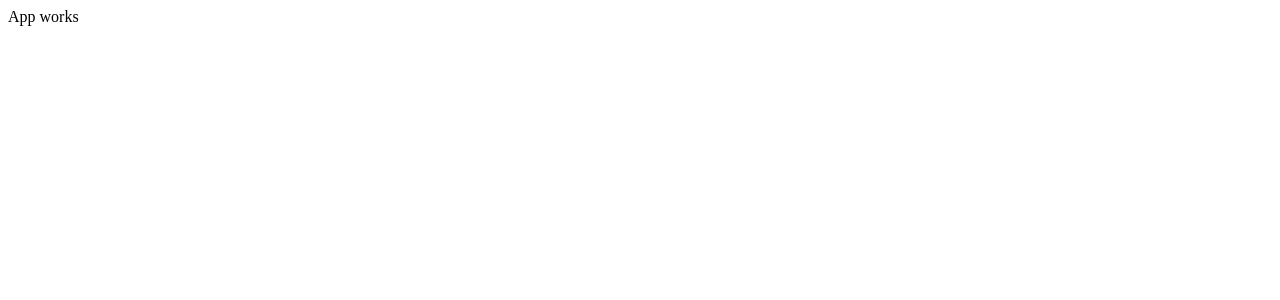
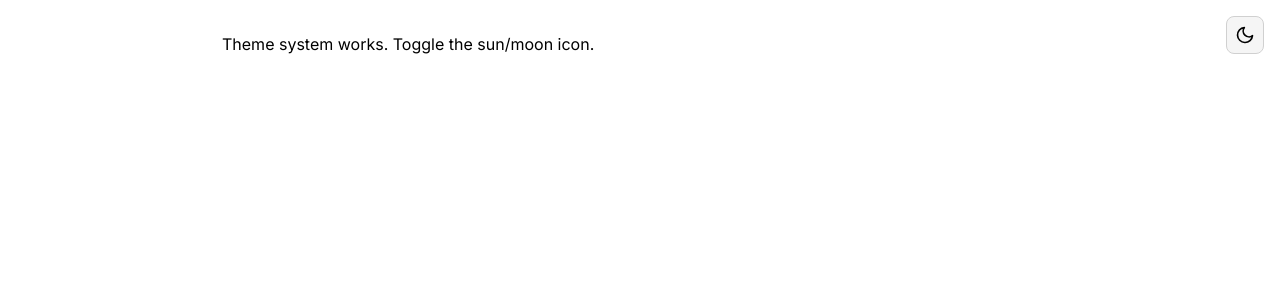
Before and after one commit to Xaraphimm/hydr-pnu-exam, a React (Vite) app: page / in a window 1280 px wide. Shown: the top 300 px of the page. Built offline with nearby package versions, Linux system fonts and the light colour scheme.

Commit message:
feat: add dark/light theme system with toggle and CSS custom properties
Co-Authored-By: Claude Opus 4.6 (1M context) <noreply@anthropic.com>

```diff
--- a/src/App.jsx
+++ b/src/App.jsx
@@ -1,3 +1,16 @@
+import { ThemeProvider } from './ThemeContext.jsx'
+import ThemeToggle from './components/ThemeToggle.jsx'
+import './styles/reset.css'
+import './styles/theme.css'
+import './styles/global.css'
+
 export default function App() {
-  return <div>App works</div>
+  return (
+    <ThemeProvider>
+      <ThemeToggle />
+      <div className="container">
+        <p>Theme system works. Toggle the sun/moon icon.</p>
+      </div>
+    </ThemeProvider>
+  )
 }
--- /dev/null
+++ b/src/ThemeContext.jsx
@@ -0,0 +1,28 @@
+import { createContext, useContext, useState, useEffect } from 'react'
+
+const ThemeContext = createContext()
+
+export function ThemeProvider({ children }) {
+  const [theme, setTheme] = useState(() => {
+    const saved = localStorage.getItem('phnx-theme')
+    if (saved) return saved
+    return window.matchMedia('(prefers-color-scheme: dark)').matches ? 'dark' : 'light'
+  })
+
+  useEffect(() => {
+    document.documentElement.setAttribute('data-theme', theme)
+    localStorage.setItem('phnx-theme', theme)
+  }, [theme])
+
+  const toggleTheme = () => setTheme(t => t === 'dark' ? 'light' : 'dark')
+
+  return (
+    <ThemeContext.Provider value={{ theme, toggleTheme }}>
+      {children}
+    </ThemeContext.Provider>
+  )
+}
+
+export function useTheme() {
+  return useContext(ThemeContext)
+}
--- /dev/null
+++ b/src/components/ThemeToggle.css
@@ -0,0 +1,19 @@
+.theme-toggle {
+  position: fixed;
+  top: 16px;
+  right: 16px;
+  z-index: 100;
+  background: var(--color-bg-card);
+  border: 1px solid var(--color-border);
+  border-radius: 8px;
+  padding: 8px;
+  color: var(--color-text);
+  display: flex;
+  align-items: center;
+  justify-content: center;
+  transition: background-color 0.2s;
+}
+
+.theme-toggle:hover {
+  background: var(--color-bg-card-hover);
+}
--- /dev/null
+++ b/src/components/ThemeToggle.jsx
@@ -0,0 +1,28 @@
+import { useTheme } from '../ThemeContext.jsx'
+import './ThemeToggle.css'
+
+export default function ThemeToggle() {
+  const { theme, toggleTheme } = useTheme()
+
+  return (
+    <button
+      className="theme-toggle"
+      onClick={toggleTheme}
+      aria-label={`Switch to ${theme === 'dark' ? 'light' : 'dark'} mode`}
+    >
+      {theme === 'dark' ? (
+        <svg width="20" height="20" viewBox="0 0 24 24" fill="none" stroke="currentColor" strokeWidth="2" strokeLinecap="round" strokeLinejoin="round">
+          <circle cx="12" cy="12" r="5"/>
+          <line x1="12" y1="1" x2="12" y2="3"/><line x1="12" y1="21" x2="12" y2="23"/>
+          <line x1="4.22" y1="4.22" x2="5.64" y2="5.64"/><line x1="18.36" y1="18.36" x2="19.78" y2="19.78"/>
+          <line x1="1" y1="12" x2="3" y2="12"/><line x1="21" y1="12" x2="23" y2="12"/>
+          <line x1="4.22" y1="19.78" x2="5.64" y2="18.36"/><line x1="18.36" y1="5.64" x2="19.78" y2="4.22"/>
+        </svg>
+      ) : (
+        <svg width="20" height="20" viewBox="0 0 24 24" fill="none" stroke="currentColor" strokeWidth="2" strokeLinecap="round" strokeLinejoin="round">
+          <path d="M21 12.79A9 9 0 1 1 11.21 3 7 7 0 0 0 21 12.79z"/>
+        </svg>
+      )}
+    </button>
+  )
+}
--- /dev/null
+++ b/src/styles/global.css
@@ -0,0 +1,27 @@
+body {
+  font-family: 'Inter', -apple-system, BlinkMacSystemFont, 'Segoe UI', Roboto, sans-serif;
+  background-color: var(--color-bg);
+  color: var(--color-text);
+  transition: background-color 0.2s, color 0.2s;
+  line-height: 1.5;
+}
+
+.container {
+  width: 100%;
+  max-width: 900px;
+  margin: 0 auto;
+  padding: 16px;
+}
+
+@media (min-width: 640px) {
+  .container {
+    width: 90%;
+    padding: 24px;
+  }
+}
+
+@media (min-width: 1024px) {
+  .container {
+    padding: 32px;
+  }
+}
--- /dev/null
+++ b/src/styles/reset.css
@@ -0,0 +1,28 @@
+*, *::before, *::after {
+  box-sizing: border-box;
+  margin: 0;
+  padding: 0;
+}
+
+html {
+  -webkit-text-size-adjust: 100%;
+}
+
+body {
+  min-height: 100vh;
+  -webkit-font-smoothing: antialiased;
+}
+
+img, svg {
+  display: block;
+  max-width: 100%;
+}
+
+button {
+  font: inherit;
+  cursor: pointer;
+}
+
+input, button, textarea, select {
+  font: inherit;
+}
--- /dev/null
+++ b/src/styles/theme.css
@@ -0,0 +1,43 @@
+:root {
+  --color-bg: #ffffff;
+  --color-bg-card: #f5f5f5;
+  --color-bg-card-hover: #ebebeb;
+  --color-bg-input: #e8e8e8;
+  --color-text: #000000;
+  --color-text-secondary: #555555;
+  --color-text-tertiary: #888888;
+  --color-border: #d0d0d0;
+  --color-border-light: #e0e0e0;
+  --color-accent: #F97316;
+  --color-accent-muted: rgba(249, 115, 22, 0.15);
+  --color-correct: #16a34a;
+  --color-correct-muted: rgba(22, 163, 74, 0.12);
+  --color-incorrect: #dc2626;
+  --color-incorrect-muted: rgba(220, 38, 38, 0.12);
+  --color-diagram-bg: #f0f0f0;
+  --color-diagram-line: #000000;
+  --color-diagram-text: #000000;
+  --color-diagram-secondary: #666666;
+}
+
+[data-theme="dark"] {
+  --color-bg: #000000;
+  --color-bg-card: #111111;
+  --color-bg-card-hover: #1a1a1a;
+  --color-bg-input: #1a1a1a;
+  --color-text: #ffffff;
+  --color-text-secondary: #aaaaaa;
+  --color-text-tertiary: #777777;
+  --color-border: #333333;
+  --color-border-light: #222222;
+  --color-accent: #F97316;
+  --color-accent-muted: rgba(249, 115, 22, 0.15);
+  --color-correct: #22c55e;
+  --color-correct-muted: rgba(34, 197, 94, 0.12);
+  --color-incorrect: #ef4444;
+  --color-incorrect-muted: rgba(239, 68, 68, 0.12);
+  --color-diagram-bg: #111111;
+  --color-diagram-line: #ffffff;
+  --color-diagram-text: #ffffff;
+  --color-diagram-secondary: #888888;
+}
```
